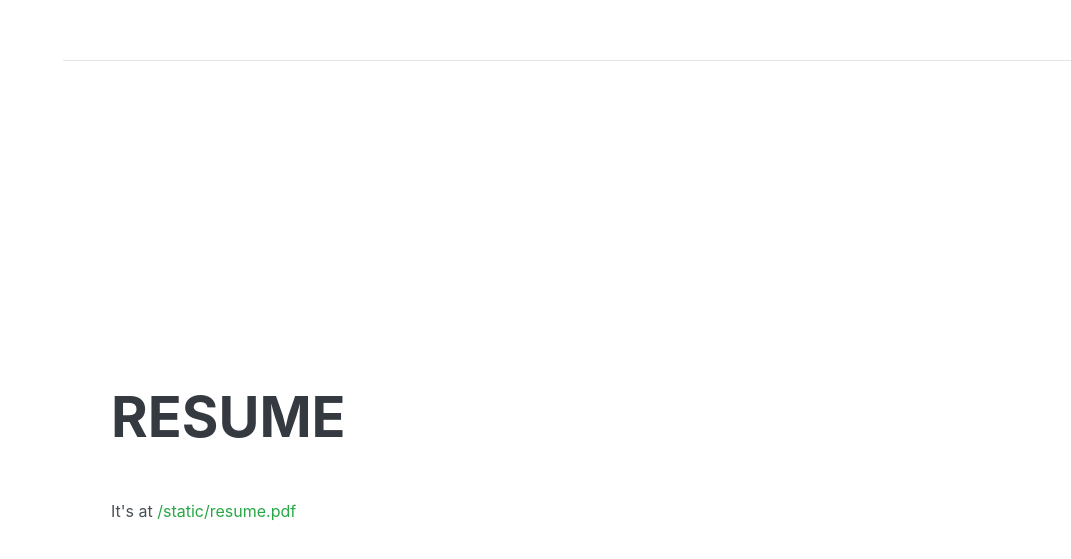
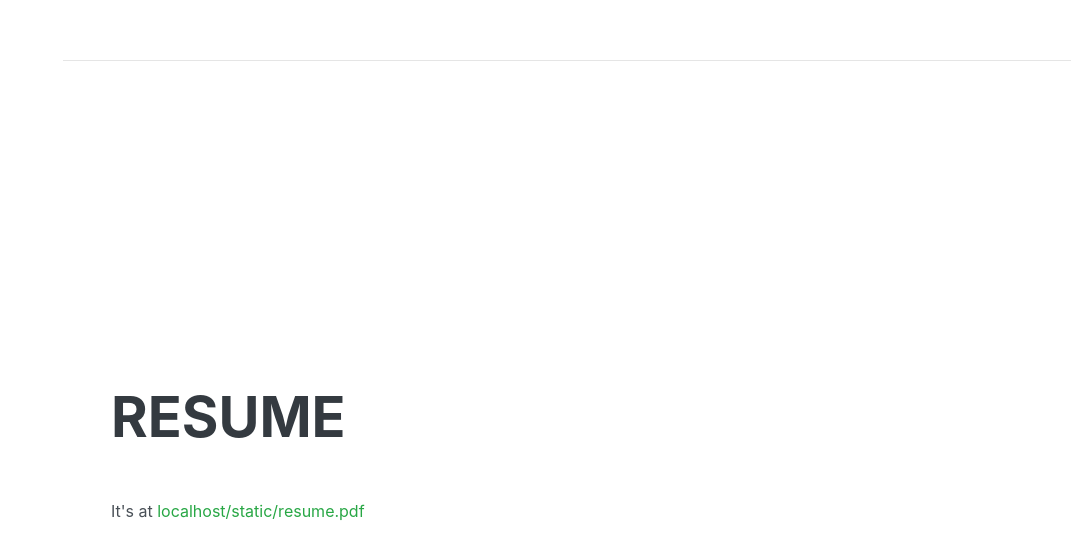
Before and after one commit to xiankaing/xiankaing.github.io, a website: page index.html in a window 1280 px wide. Shown: the part 4707-5266 px from the top of the page, without its empty margins (209-1280 px from the left). Drawn offline with Linux system fonts and the light colour scheme; files that its build step writes are made by us from their sources; a web font is replaced by a local one.

Commit message:
add hostname to resume link text

```diff
--- a/index.html
+++ b/index.html
@@ -316,7 +316,7 @@
       <div class="w-100">
         <h2 class="mb-5"><a href="/static/resume.pdf" target="_blank" style="color: inherit;">Resume</a></h2>
         <p><span>
-          It's at <a href="/static/resume.pdf" target="_blank">/static/resume.pdf</a>
+          It's at <a id="resume-link" href="/static/resume.pdf" target="_blank">/static/resume.pdf</a>
         </span></p>
       </div>
     </section>
--- a/js/resume.js
+++ b/js/resume.js
@@ -55,6 +55,8 @@
   // open resume.pdf when resume on navbar is clicked on; so that the a's href can remain #resume
   $('#resume-nav-link').click(function() {
     window.open('/static/resume.pdf', '_blank');
-  })
+  });
+
+  $('#resume-link').text(window.location.hostname + "/static/resume.pdf");
 
 })(jQuery); // End of use strict
```
Also changed, not shown: js/resume.min.js.
